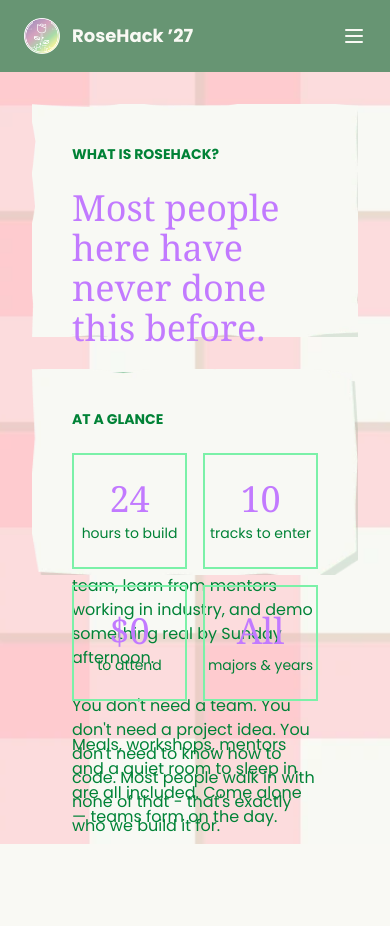
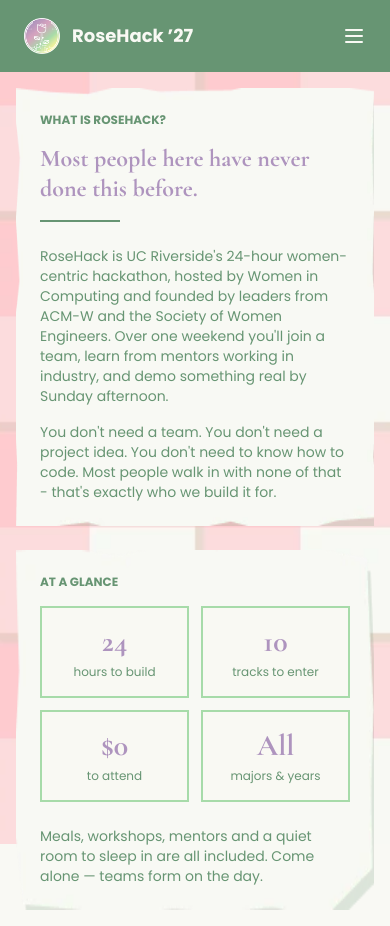
Before and after one commit to rosehackucr/rosehack27, a Next.js app: page /about in a window 390 px wide. Before the commit the page ends 844 px from the top, so only its background shows below. Built offline with nearby package versions, Linux system fonts and the light colour scheme.

Commit message:
Add Responsiveness

```diff
--- a/src/app/about/page.tsx
+++ b/src/app/about/page.tsx
@@ -11,31 +11,35 @@
 
 const About = () => {
   return (
-    <div className="p-8">
+    <div className="p-4 font-poppins sm:p-6 md:p-8">
       <img
         src={background.src}
         alt="Gingham Panel"
         className="fixed inset-0 -z-10 h-full w-full object-cover"
       />
 
-      <div className="flex flex-col items-start gap-8 md:flex-row">
-        <div className="relative w-full max-w-2xl">
-          <img src={Box1.src} alt="Paper" className="h-auto w-full" />
+      <div className="flex flex-col items-stretch gap-6 md:flex-row md:items-start md:gap-8">
+        <div className="relative w-full md:max-w-2xl">
+          <img
+            src={Box1.src}
+            alt=""
+            aria-hidden="true"
+            className="absolute inset-0 h-full w-full object-fill"
+          />
 
-          <div className="absolute inset-0 p-10">
-            <div className="text-sm font-bold text-green-700">
+          <div className="relative p-6 sm:p-8 md:p-10">
+            <div className="text-xs font-bold text-rosehack-darkgreen sm:text-sm">
               WHAT IS ROSEHACK?
             </div>
 
-            <div className="mt-6 font-serif text-4xl text-purple-400">
+            <div className="mt-4 font-cormorant text-2xl leading-tight text-rosehack-purple sm:mt-6 sm:text-3xl md:text-4xl">
               Most people here have
-              <br />
-              never done this before.
+              <br className="hidden sm:block" /> never done this before.
             </div>
 
-            <div className="mt-6 w-28 border-t-2 border-green-700" />
+            <div className="mt-4 w-20 border-t-2 border-rosehack-darkgreen sm:mt-6 sm:w-28" />
 
-            <div className="text-md mt-8 text-green-700">
+            <div className="mt-6 text-sm text-rosehack-darkgreen sm:text-base md:mt-8">
               RoseHack is UC Riverside's 24-hour women-centric hackathon, hosted
               by Women in Computing and founded by leaders from ACM-W and the
               Society of Women Engineers. Over one weekend you'll join a team,
@@ -43,37 +47,46 @@
               Sunday afternoon.
             </div>
 
-            <div className="text-md mt-6 text-green-700">
+            <div className="mt-4 text-sm text-rosehack-darkgreen sm:mt-6 sm:text-base">
               You don't need a team. You don't need a project idea. You don't
-              need to know how to code. Most people walk in with none of that -
+              need to know how to code. Most people walk in with none of that -{" "}
+
               that's exactly who we build it for.
+
             </div>
           </div>
         </div>
 
-        <div className="relative w-full max-w-2xl">
-          <img src={Box2.src} alt="Paper" className="h-auto w-full" />
+        <div className="relative w-full md:max-w-2xl">
+          <img
+            src={Box2.src}
+            alt=""
+            aria-hidden="true"
+            className="absolute inset-0 h-full w-full object-fill"
+          />
 
-          <div className="absolute inset-0 p-10">
-            <div className="text-sm font-bold text-green-700">AT A GLANCE</div>
+          <div className="relative p-6 sm:p-8 md:p-10">
+            <div className="text-xs font-bold text-rosehack-darkgreen sm:text-sm">
+              AT A GLANCE
+            </div>
 
-            <div className="mt-6 grid grid-cols-2 gap-4">
+            <div className="mt-4 grid grid-cols-2 gap-3 sm:mt-6 sm:gap-4">
               {stats.map((stat) => (
                 <div
                   key={stat.label}
-                  className="flex flex-col items-center justify-center border-2 border-green-300 py-6 text-center"
+                  className="flex flex-col items-center justify-center border-2 border-rosehack-lightgreen bg-rosehack-cream/70 px-2 py-4 text-center sm:py-6"
                 >
-                  <div className="font-serif text-4xl text-purple-400">
+                  <div className="font-cormorant text-3xl text-rosehack-purple sm:text-4xl">
                     {stat.value}
                   </div>
-                  <div className="mt-1 text-sm text-green-700">
+                  <div className="mt-1 text-xs text-rosehack-darkgreen sm:text-sm">
                     {stat.label}
                   </div>
                 </div>
               ))}
             </div>
 
-            <div className="text-md mt-8 text-green-700">
+            <div className="mt-6 text-sm text-rosehack-darkgreen sm:text-base md:mt-8">
               Meals, workshops, mentors and a quiet room to sleep in are all
               included. Come alone — teams form on the day.
             </div>
```
